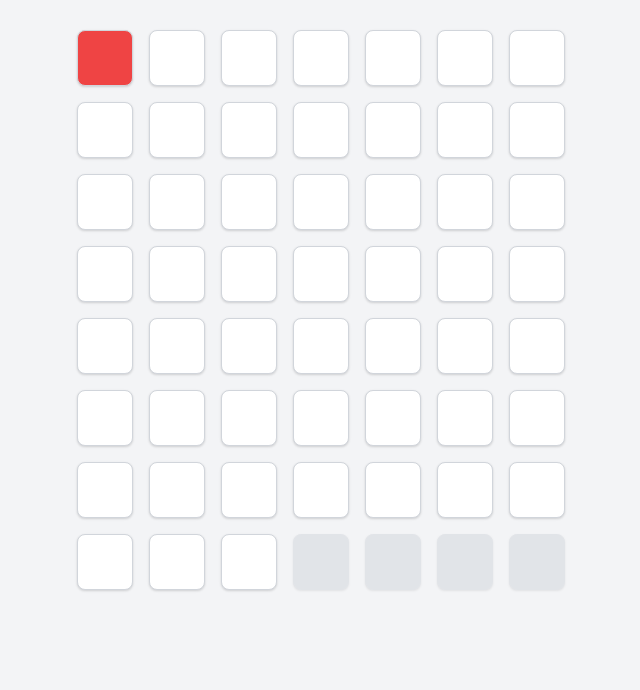
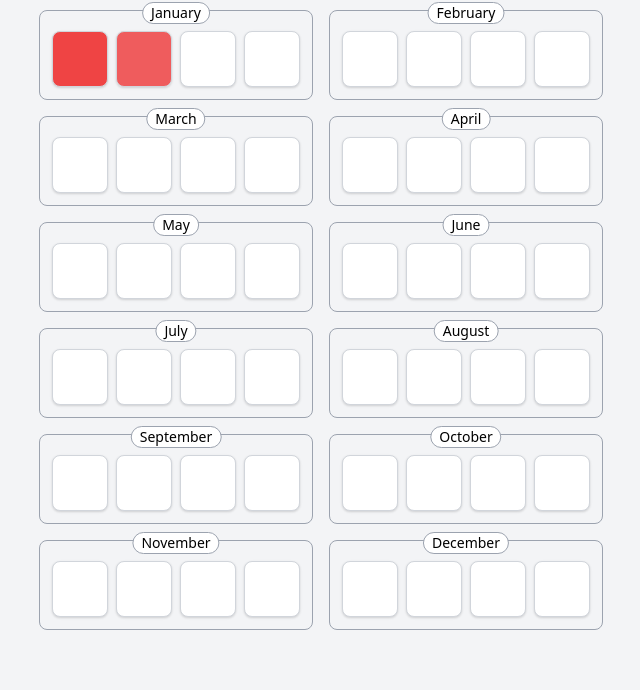
Before and after one commit to conceitedengineering/Year-Tracker, a plain HTML site: page index.html in a window 1280 px wide. Shown: the part 142-832 px from the top of the page, without its empty margins (319-959 px from the left). Drawn offline with nearby package versions, Linux system fonts and the light colour scheme.

Commit message:
NEW LOOK AND gradient function

```diff
--- a/index.html
+++ b/index.html
@@ -23,10 +23,12 @@
 </head>
 <body class="bg-gray-100 p-4">
     <div class="min-h-screen flex flex-col items-center justify-center">
-        <h1 class="title-font text-4xl md:text-4xl font-bold text-gray-800 mb-4 md:mb-8">Weeks of 2024</h1>
-        <div id="yearGrid" class="grid grid-cols-7 gap-1 md:gap-4 p-2 md:p-5">
-            <!-- 7x8 Grid of squares will be inserted here by JavaScript -->
+        <h1 class="title-font text-4xl md:text-6xl font-bold text-gray-800 mb-4 md:mb-8">Weeks of 2024</h1>
+        <div id="yearGrid" class="flex flex-wrap justify-center">
+            <!-- Month components will be inserted here by JavaScript -->
         </div>
+
+
     </div>
     <script src="progressTracker.js"></script>
 </body>
--- a/progressTracker.js
+++ b/progressTracker.js
@@ -1,39 +1,53 @@
 document.addEventListener('DOMContentLoaded', function() {
     const gridContainer = document.getElementById('yearGrid');
-    const totalWeeks = 56; // 7 days * 8 weeks
+    gridContainer.classList.add('grid', 'md:grid-cols-2', 'grid-cols-2', 'gap-4');
+
     const activeWeeks = 52; // Number of active weeks in a year
     const currentWeek = getCurrentWeek();
+    const currentDayOfWeek = new Date().getDay(); // 0 (Sunday) to 6 (Saturday)
+    const totalMonths = 12;
+    const monthNames = ["January", "February", "March", "April", "May", "June", "July", "August", "September", "October", "November", "December"];
 
-    for (let week = 1; week <= totalWeeks; week++) {
-        // Create a div element for each week
-        let weekDiv = document.createElement('div');
-        weekDiv.classList.add(
-            'w-6', 'h-6', // Smaller size for mobile
-            'md:w-14', 'md:h-14', // Larger size for desktop
-            'rounded-lg', 'shadow',
-            'border', 'border-gray-300'
-        );
+    for (let month = 1; month <= totalMonths; month++) {
+        let monthDiv = document.createElement('div');
+        monthDiv.classList.add('pt-4', 'pb-2', 'pl-2', 'pr-2', 'border', 'border-gray-400', 'rounded-lg', 'flex', 'justify-center', 'items-center', 'relative');
 
-        // Color the past weeks red, active future weeks white, and extra weeks grey
-        if (week <= currentWeek) {
-            weekDiv.classList.add('bg-red-500');
-        } else if (week <= activeWeeks) {
-            weekDiv.classList.add('bg-white');
-        } else {
-            // Grey out the unused weeks
-            weekDiv.classList.add('bg-gray-300', 'opacity-50');
+        // Create month label
+        let monthLabel = document.createElement('div');
+        monthLabel.classList.add('absolute', 'bg-white', 'border', 'border-gray-400', 'rounded-full', 'px-2', 'text-sm', 'transform', '-translate-x-1/2', '-translate-y-1/2');
+        monthLabel.textContent = monthNames[month - 1];
+        monthLabel.style.left = '50%';
+        monthLabel.style.top = '0.1rem';
+        monthDiv.appendChild(monthLabel);
+
+        for (let week = 1; week <= 4; week++) {
+            let weekNumber = (month - 1) * 4 + week;
+            let weekDiv = document.createElement('div');
+            weekDiv.classList.add('w-8', 'h-8', 'md:w-14', 'md:h-14', 'rounded-lg', 'shadow', 'border', 'border-gray-300', 'm-1');
+
+            if (weekNumber < currentWeek) {
+                weekDiv.classList.add('bg-red-500');
+            } else if (weekNumber === currentWeek) {
+                const opacityPercentage = (currentDayOfWeek === 0 ? 1 : (currentDayOfWeek / 7));
+                weekDiv.style.backgroundColor = `rgba(239, 68, 68, ${opacityPercentage})`;
+            } else {
+                weekDiv.classList.add('bg-white');
+                if (weekNumber > activeWeeks) {
+                    weekDiv.classList.add('opacity-50');
+                }
+            }
+
+            monthDiv.appendChild(weekDiv);
         }
 
-        // Append the week div to the grid container
-        gridContainer.appendChild(weekDiv);
+        gridContainer.appendChild(monthDiv);
     }
 });
 
-// Function to get the current week of the year
 function getCurrentWeek() {
     const now = new Date();
     const start = new Date(now.getFullYear(), 0, 1);
     const diff = (now - start + ((start.getTimezoneOffset() - now.getTimezoneOffset()) * 60000));
     const oneWeek = 604800000; // milliseconds in a week
-    return Math.floor(diff / oneWeek);
+    return Math.ceil(diff / oneWeek);
 }
```
